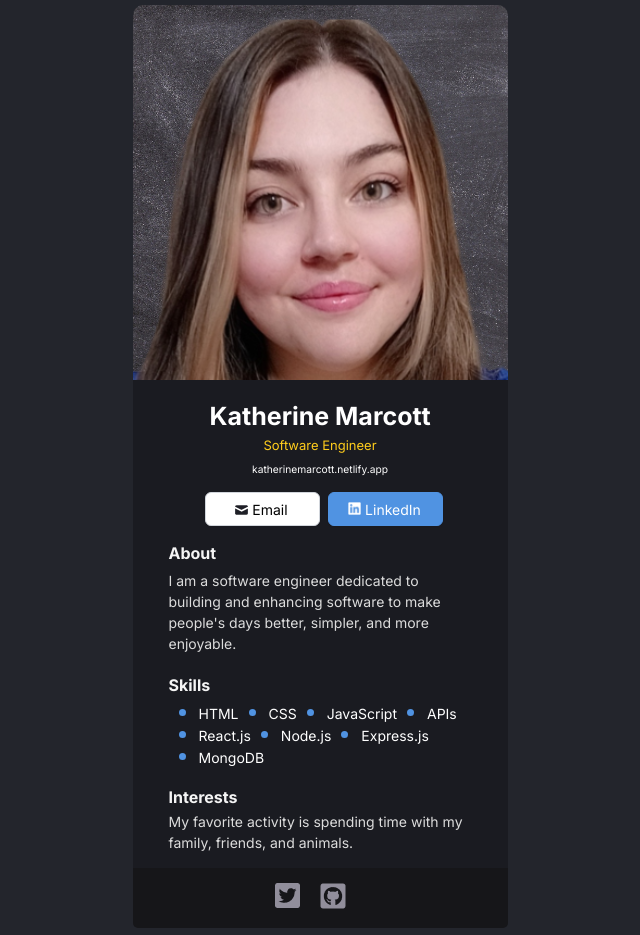
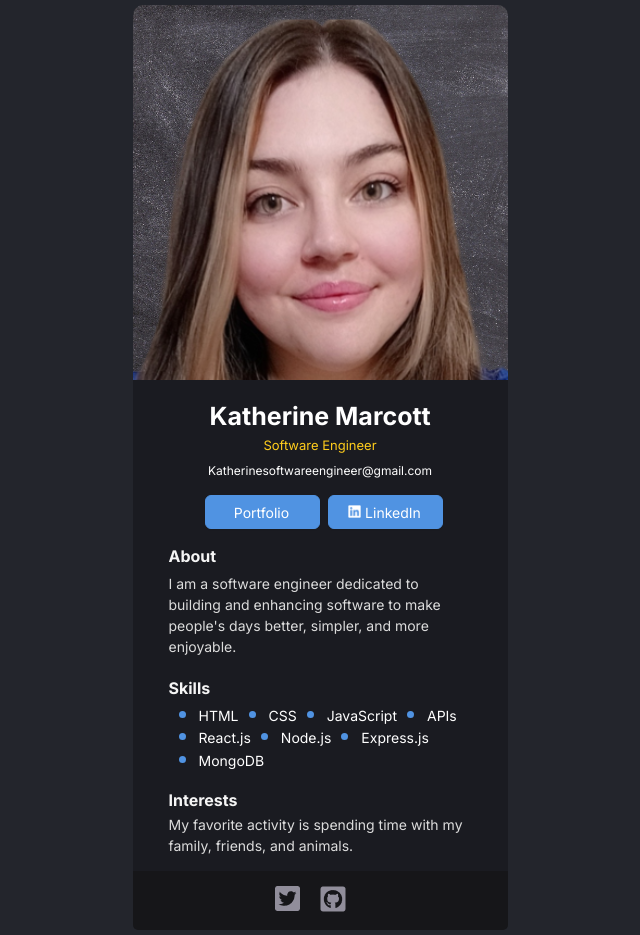
Before and after one commit to Katherine-KM/DigitalBusinessCard, a React (Create React App) app: page / in a window 1280 px wide. Shown: the whole page, without its empty margins (320-960 px from the left). Built offline with nearby package versions, Linux system fonts and the light colour scheme.

Commit message:
add functionality to buttons

```diff
--- a/public/style.css
+++ b/public/style.css
@@ -51,10 +51,11 @@ body {
 
 .info--container h3 {
     font-weight: 400;
-    font-size: 10.24px;
+    font-size: 12px;
     line-height: 150%;
     padding-top: 9px;
 }
+
 
 /* Info Btn Component Styling */
 
@@ -69,18 +70,19 @@ body {
     font-size: 14px;
     line-height: 16px;
     height: 34px;
+    background-color: #5093E2;
+    border: 1px solid #5093E2;
 }
 
-.info--btn-email{
-    color: black;
-    background-color: white;
-    border: 1px solid #D1D5DB;
+.btn a {
+    text-decoration: none;
 }
 
-.info--btn-linkedin {
-    background-color: #5093E2;
-    border: 1px solid #5093E2;
-
+.btn:hover {
+    background-color: black;
+    color: white;
+    cursor:pointer;
+    border-color: white;
 }
 
 .info--btn-linkedin img {
--- a/src/components/Footer.jsx
+++ b/src/components/Footer.jsx
@@ -4,8 +4,8 @@ export default function Footer() {
     return (
         <footer>
             <ul>
-                <li> <img src="./images/TwitterIcon.png" alt="Twitter Icon"/> </li>
-                <li> <img src="./images/GitHubIcon.png" alt="GitHub Icon"/> </li>
+                <li> <a target="_blank" href="https://twitter.com/CodingKatCodes"><img src="./images/TwitterIcon.png" alt="Twitter Icon"/></a> </li>
+                <li> <a target="_blank" href="https://github.com/KatherineMarcott"><img src="./images/GitHubIcon.png" alt="GitHub Icon"/></a> </li>
             </ul>
         </footer>
     )
--- a/src/components/Info.jsx
+++ b/src/components/Info.jsx
@@ -5,9 +5,9 @@ export default function Info() {
         <section className="info--container">
             <h1> Katherine Marcott </h1>
             <h2> Software Engineer </h2>
-            <h3> katherinemarcott.netlify.app </h3>
-            <button className="info--btn-email btn"> <img src="./images/Icon.png" alt="Email"/> Email </button>
-            <button className="info--btn-linkedin btn"> <img src="./images/Vector.png" alt="LinkedIn"/> LinkedIn </button>
+            <h3> Katherinesoftwareengineer@gmail.com </h3>
+            <button className="info--btn-portfolio btn"> <a href="https://katherinemarcott.netlify.app/" target="_blank"> Portfolio </a></button>
+            <button className="info--btn-linkedin btn"> <a target="_blank" href="https://www.linkedin.com/in/katherinemarcott/"><img src="./images/Vector.png" alt="LinkedIn"/> LinkedIn </a> </button>
         </section>
     )
 }
```
